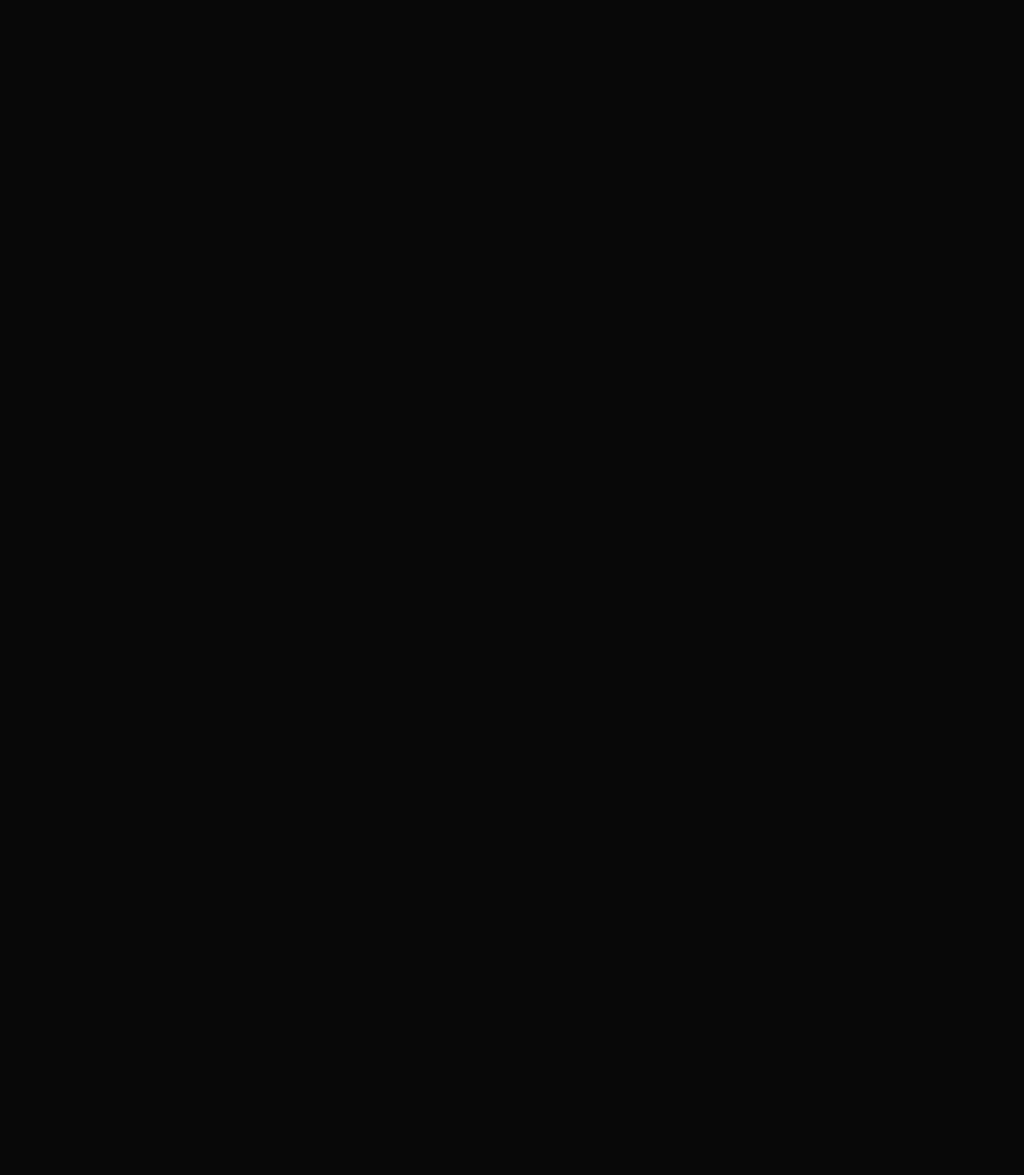
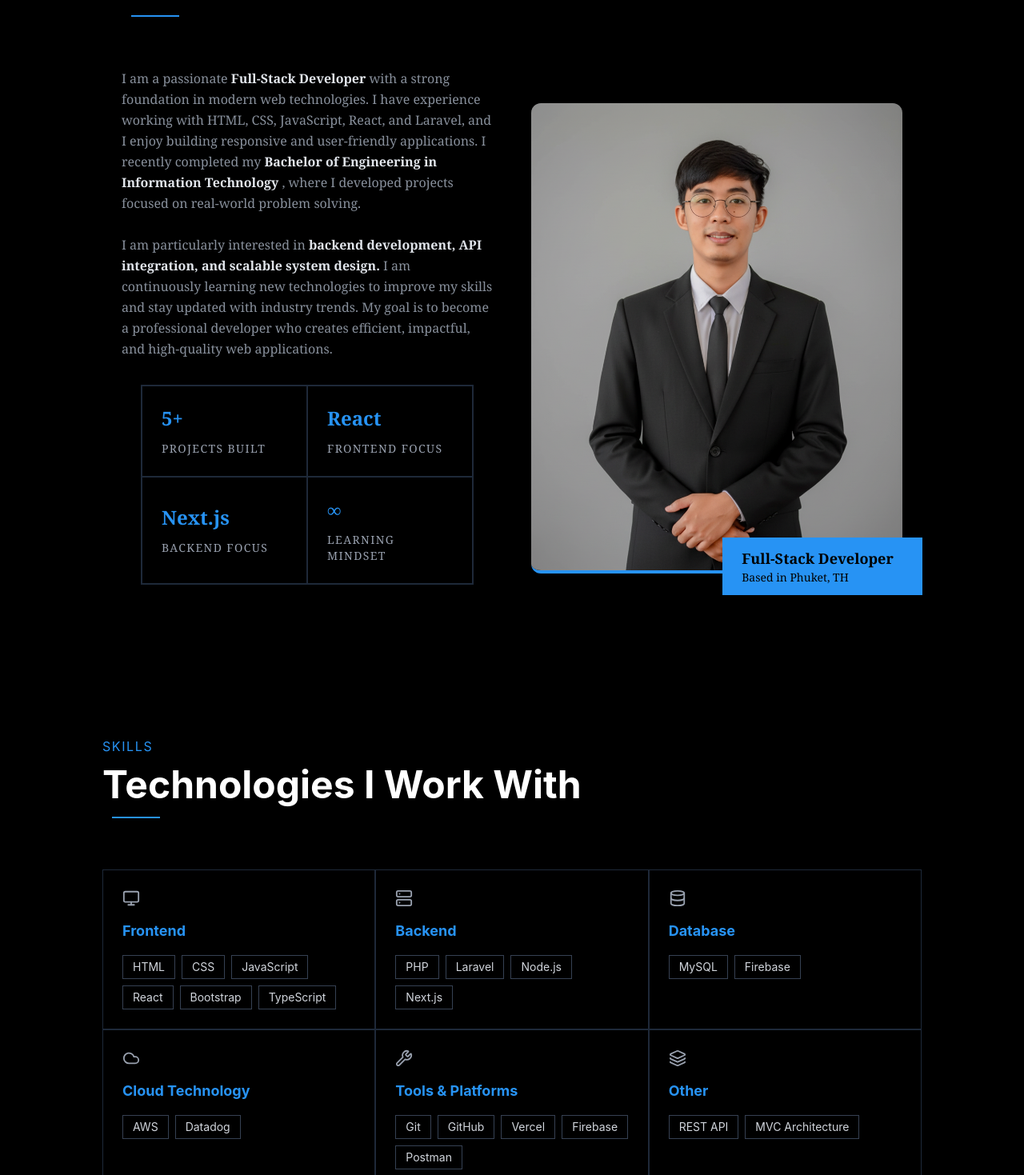
Before and after one commit to kyawphyo-dev/kyawphyowin.dev, a React (Vite) app: page / in a window 1280 px wide. Shown: the part 881-2350 px from the top of the page at 80% size. Before the commit the page ends 800 px from the top, so only its background shows below. Built offline with nearby package versions, Linux system fonts and the light colour scheme.

Commit message:
aboutAndskillsSection

```diff
--- a/package.json
+++ b/package.json
@@ -12,6 +12,7 @@
   "dependencies": {
     "@tailwindcss/vite": "^4.2.2",
     "framer-motion": "^12.38.0",
+    "lucide-react": "^0.577.0",
     "react": "^19.2.4",
     "react-dom": "^19.2.4",
     "react-router-dom": "^7.13.1",
--- a/src/components/Navbar.jsx
+++ b/src/components/Navbar.jsx
@@ -21,9 +21,19 @@
     >
       <h1 className="text-white text-3xl font-bold cursor-pointer"></h1>
 
-      <ul className="flex gap-8 text-sm text-gray-400 items-center">
-        <li className="hover:text-primary cursor-pointer transition">ABOUT</li>
-        <li className="hover:text-primary cursor-pointer transition">SKILLS</li>
+      <ul className="flex gap-3 md:gap-8 text-xs md:text-sm text-gray-400 items-center">
+        <a
+          className="hover:text-primary cursor-pointer transition"
+          href="#about"
+        >
+          ABOUT
+        </a>
+        <a
+          href="#skills"
+          className="hover:text-primary cursor-pointer transition"
+        >
+          SKILLS
+        </a>
         <li className="hover:text-primary cursor-pointer transition">
           PROJECTS
         </li>
--- /dev/null
+++ b/src/components/SectionTitle.jsx
@@ -0,0 +1,15 @@
+export default function SectionTitle({ label, title }) {
+  return (
+    <div className="text-start mb-16">
+      {/* Label */}
+      <p className="text-md text-primary uppercase tracking-widest mb-3">
+        {label}
+      </p>
+
+      {/* Title */}
+      <h2 className="text-3xl md:text-5xl font-bold text-white">{title}</h2>
+
+      <div className="w-15 h-0.5 ms-3 my-4 bg-primary"></div>
+    </div>
+  );
+}
--- a/src/index.css
+++ b/src/index.css
@@ -60,4 +60,6 @@
   );
 }
 
-/*Background Grid Animation */
+html {
+  scroll-behavior: smooth;
+}
--- a/src/layouts/Layout.jsx
+++ b/src/layouts/Layout.jsx
@@ -1,7 +1,10 @@
 import React from "react";
-import { Outlet } from "react-router-dom";
+
 import Navbar from "../components/Navbar";
 import { AnimatePresence, motion } from "framer-motion";
+import Hero from "../sections/Hero";
+import About from "../sections/About";
+import Skills from "../sections/Skills";
 
 export default function Layout() {
   return (
@@ -14,7 +17,9 @@
           exit={{ opacity: 0, y: -10 }}
           transition={{ duration: 0.3 }}
         >
-          <Outlet />
+          <Hero />
+          <About />
+          <Skills />
         </motion.div>
       </AnimatePresence>
     </div>
--- /dev/null
+++ b/src/sections/About.jsx
@@ -0,0 +1,106 @@
+import React from "react";
+import { motion } from "framer-motion";
+import { Typewriter } from "react-simple-typewriter";
+import SectionTitle from "../components/SectionTitle";
+import ProfilePic from "../assets/profile/ProfilePic.png";
+
+export default function About() {
+  const stats = [
+    {
+      value: "5+",
+      label: "Projects Built",
+    },
+    {
+      value: "React",
+      label: "Frontend Focus",
+    },
+    {
+      value: "Next.js",
+      label: "Backend Focus",
+    },
+    {
+      value: "∞",
+      label: "Learning Mindset",
+    },
+  ];
+  return (
+    <section
+      id="about"
+      className="min-h-screen flex items-start justify-center font-serif bg-black text-white px-6"
+    >
+      <div className="max-w-5xl w-full px-6">
+        <SectionTitle label="About Me" title="Who I Am" />
+
+        <div className="grid md:grid-cols-2 gap-12">
+          <div className="flex flex-col gap-6 w-full ">
+            <p className="text-text-muted leading-relaxed">
+              I am a passionate{" "}
+              <span className="font-bold text-text">Full-Stack Developer</span>{" "}
+              with a strong foundation in modern web technologies. I have
+              experience working with HTML, CSS, JavaScript, React, and Laravel,
+              and I enjoy building responsive and user-friendly applications. I
+              recently completed my{" "}
+              <span className="text-text font-bold">
+                {" "}
+                Bachelor of Engineering in Information Technology
+              </span>{" "}
+              , where I developed projects focused on real-world problem
+              solving.
+              <br />
+              <br />I am particularly interested in{" "}
+              <span className="text-text font-bold font-serif">
+                backend development, API integration, and scalable system
+                design.
+              </span>{" "}
+              I am continuously learning new technologies to improve my skills
+              and stay updated with industry trends. My goal is to become a
+              professional developer who creates efficient, impactful, and
+              high-quality web applications.
+            </p>
+
+            <div className="bg-black text-white py-2 px-6 w-full ">
+              <div className="w-full mx-auto grid grid-cols-1 sm:grid-cols-2 gap-0 border border-gray-800">
+                {stats.map((stat, index) => (
+                  <motion.div
+                    key={index}
+                    initial={{ opacity: 0, y: 40 }}
+                    whileInView={{ opacity: 1, y: 0 }}
+                    transition={{ duration: 2.5, delay: index * 0.1 }}
+                    className="border border-gray-800 p-6 flex flex-col justify-center items-start hover:bg-gray-900 transition"
+                  >
+                    <h2 className="text-2xl font-bold text-primary">
+                      {stat.value}
+                    </h2>
+                    <p className="mt-3 text-gray-400 tracking-widest uppercase text-sm">
+                      {stat.label}
+                    </p>
+                  </motion.div>
+                ))}
+              </div>
+            </div>
+          </div>
+          <div>
+            <div className="relative w-full flex justify-center items-center py-11 bg-black">
+              {/* Profile Picture */}
+              <div className="relative">
+                <img
+                  src={ProfilePic}
+                  alt="myProfile"
+                  className="object-cover border-b-4 border-primary rounded-xl"
+                />
+
+                {/* Label Box */}
+                <div className="absolute left-[calc(10%+35px)] md:left-[calc(30%+100px)] top-[calc(90%+50px)] bg-primary px-6 py-3 -translate-y-1/2 min-w-[250px]">
+                  <h3 className="font-bold text-black text-lg">
+                    Full-Stack Developer
+                  </h3>
+                  <p className="text-sm text-black">Based in Phuket, TH</p>
+                </div>
+              </div>
+            </div>
+          </div>
+        </div>
+      </div>
+    </section>
+  );
+}
--- a/src/sections/Hero.jsx
+++ b/src/sections/Hero.jsx
@@ -3,15 +3,15 @@
 
 export default function Hero() {
   return (
-    <section className="relative min-h-screen flex items-center justify-center bg-black text-white overflow-hidden">
+    <section className="relative font-serif min-h-screen flex items-center justify-center bg-black text-white overflow-hidden">
       {/* ✅ Background (separate layer) */}
       <div className="absolute inset-0 z-0 bg-[linear-gradient(#444_1px,transparent_1px),linear-gradient(to_right,#444_1px,transparent_1px)] bg-[size:65px_65px] opacity-40"></div>
 
       {/* ✅ Content (NOT inside background) */}
-      <div className="relative z-10 max-w-5xl w-full px-6">
+      <div className="relative z-10 max-w-5xl w-full px-4 md:px-6">
         {/* Badge */}
         <p
-          className="text-green-400 border border-green-400 rounded-sm inline-flex items-center gap-2 px-4 py-1 text-sm mb-6
+          className="text-green-400 border border-green-400 rounded-sm inline-flex items-center gap-2 px-4 py-1 text-sm mb-2
                      shadow-[0_0_15px_rgba(74,222,128,0.6)] transition duration-300 animate-pulse"
         >
           <span
@@ -23,10 +23,10 @@
 
         {/* Name */}
         <motion.h1
-          initial={{ opacity: 0, y: 50 }}
+          initial={{ opacity: 0, y: 60 }}
           animate={{ opacity: 1, y: 0 }}
           transition={{ duration: 2, ease: "easeOut" }}
-          className="text-7xl font-bold leading-tight"
+          className="text-5xl md:text-7xl font-bold leading-tight"
         >
           <span className="text-3xl">Hello, I'm</span> <br />
           <span className="text-white">Kyaw Phyo</span>{" "}
--- /dev/null
+++ b/src/sections/Skills.jsx
@@ -0,0 +1,86 @@
+import React from "react";
+import SectionTitle from "../components/SectionTitle";
+import {
+  Monitor,
+  Server,
+  Database,
+  Cloud,
+  Wrench,
+  Layers,
+  Icon,
+} from "lucide-react";
+
+export default function Skills() {
+  const skills = [
+    {
+      title: "Frontend",
+      icon: Monitor,
+      items: ["HTML", "CSS", "JavaScript", "React", "Bootstrap", "TypeScript"],
+    },
+    {
+      title: "Backend",
+      icon: Server,
+      items: ["PHP", "Laravel", "Node.js", "Next.js"],
+    },
+    {
+      title: "Database",
+      icon: Database,
+      items: ["MySQL", "Firebase"],
+    },
+    {
+      title: "Cloud Technology",
+      icon: Cloud,
+      items: ["AWS", "Datadog"],
+    },
+    {
+      title: "Tools & Platforms",
+      icon: Wrench,
+      items: ["Git", "GitHub", "Vercel", "Firebase", "Postman"],
+    },
+    {
+      title: "Other",
+      icon: Layers,
+      items: ["REST API", "MVC Architecture"],
+    },
+  ];
+
+  return (
+    <section
+      className="min-h-screen bg-black text-white px-6 py-30 "
+      id="skills"
+    >
+      <div className="max-w-5xl mx-auto mt-10">
+        <SectionTitle label="Skills" title="Technologies I Work With" />
+
+        <div className="grid md:grid-cols-3 gap-0 mt-15">
+          {skills.map((category, index) => {
+            const Icon = category.icon;
+            return (
+              <div
+                key={index}
+                className="border border-gray-800 p-6 hover:bg-gray-900 transition"
+              >
+                <Icon className="text-gray-400 mb-4" size={22} />
+
+                <h3 className="text-primary font-bold text-lg mb-4">
+                  {category.title}
+                </h3>
+
+                <div className="flex flex-wrap gap-2">
+                  {category.items.map((item, i) => (
+                    <span
+                      key={i}
+                      className="border border-gray-700 px-3 py-1 text-sm text-gray-300"
+                    >
+                      {item}
+                    </span>
+                  ))}
+                </div>
+              </div>
+            );
+          })}
+        </div>
+      </div>
+    </section>
+  );
+}
```
Also changed, not shown: src/router/index.jsx (+1 -6 lines), src/assets/profile/ProfilePic.png (added), 1 other file (tests, documents, lock files or other folders).
